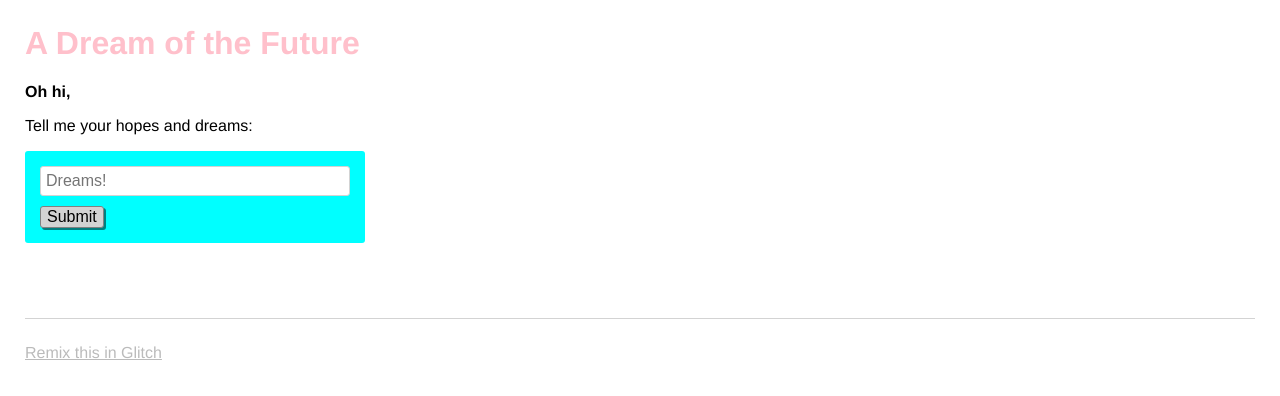
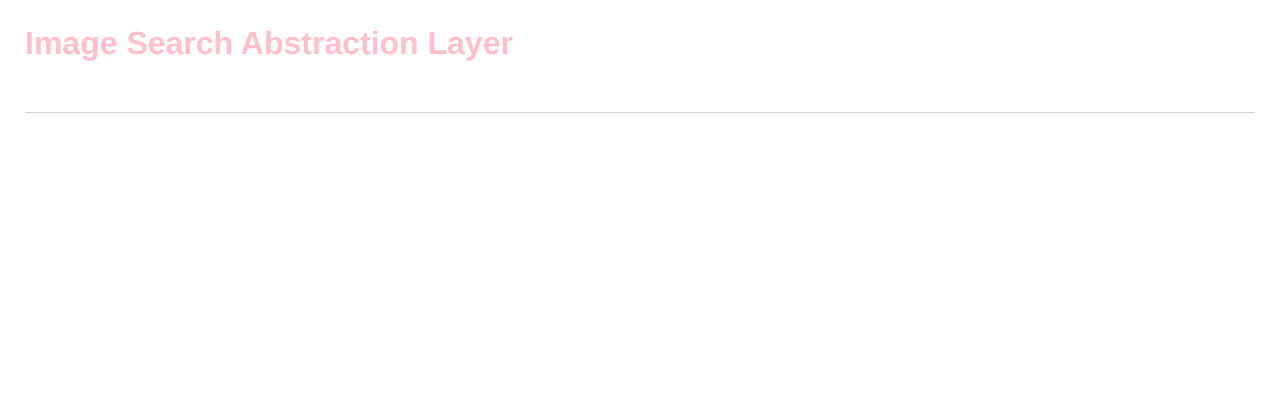
Before and after one commit to SavvySkylark/image-search-abstraction-layer, a website: page views/index.html in a window 1280 px wide. Drawn offline with nearby package versions, Linux system fonts and the light colour scheme; no server answers.

Commit message:
Checkpoint

```diff
--- a/views/index.html
+++ b/views/index.html
@@ -10,8 +10,8 @@
 <!DOCTYPE html>
 <html>
   <head>
-    <title>Welcome to Glitch!</title>
-    <meta name="description" content="A cool thing made with Glitch">
+    <title>Image Search Abstraction Layer</title>
+    <meta name="description" content="Image Search Abstraction Layer">
     <link id="favicon" rel="icon" href="https://glitch.com/edit/favicon-app.ico" type="image/x-icon">
     <meta charset="utf-8">
     <meta http-equiv="X-UA-Compatible" content="IE=edge">
@@ -21,27 +21,14 @@
   <body>
     <header>
       <h1>
-        A Dream of the Future
+        Image Search Abstraction Layer
       </h1>
     </header>
 
     <main>
-      <p class="bold">Oh hi,</p>
-      <p>Tell me your hopes and dreams:</p>
-      <form>
-        <input type="text" maxlength="100" placeholder="Dreams!">
-        <button type="submit">Submit</button>
-      </form>
-      <section class="dreams">
-        <ul id="dreams">
-        </ul>
-      </section>
     </main>
 
     <footer>
-      <a href="https://glitch.com">
-        Remix this in Glitch
-      </a>
     </footer>
 
     <!-- Your web-app is https, so your scripts need to be too -->
```
Also changed, not shown: README.md.
